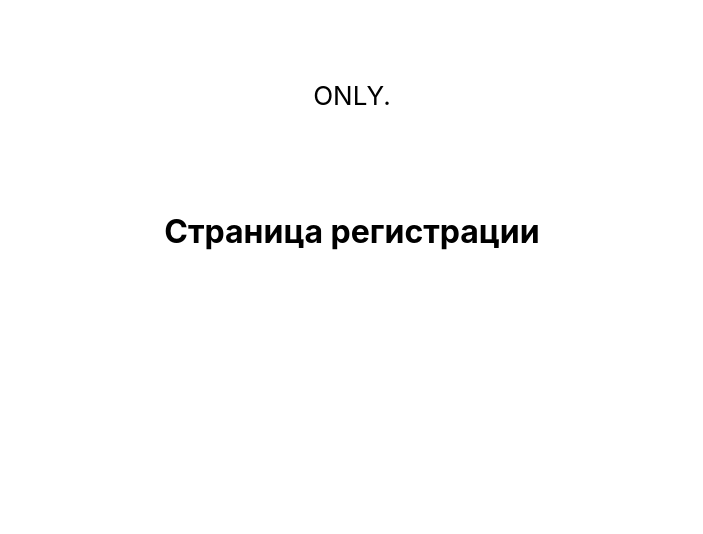
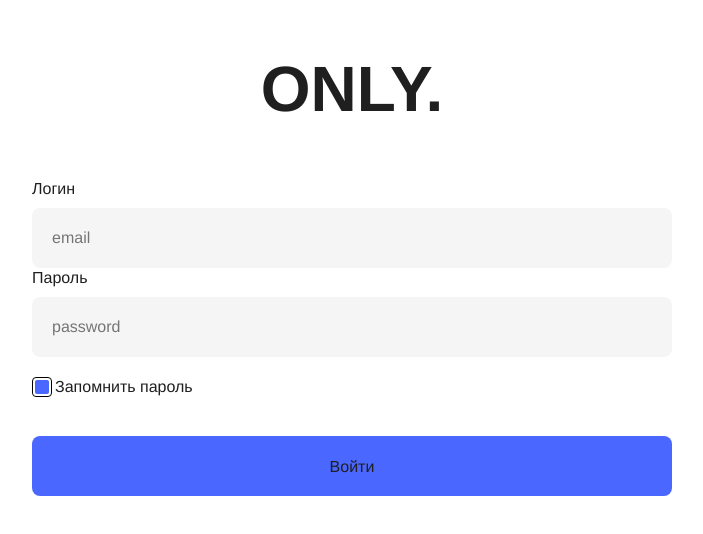
Before and after one commit to wzdorowa/authorization, a React (Create React App) app: page /login in a window 1280 px wide. Shown: the top 534 px of the page, without its empty margins (288-991 px from the left). Built offline with nearby package versions, Linux system fonts and the light colour scheme.

Commit message:
Create Login form.

```diff
--- a/package.json
+++ b/package.json
@@ -3,9 +3,13 @@
   "version": "0.1.0",
   "private": true,
   "dependencies": {
+    "@emotion/react": "^11.10.0",
+    "@emotion/styled": "^11.10.0",
+    "@mui/material": "^5.10.2",
     "@testing-library/jest-dom": "^5.16.5",
     "@testing-library/react": "^13.3.0",
     "@testing-library/user-event": "^13.5.0",
+    "styled-components": "^5.3.5",
     "react": "^18.2.0",
     "react-dom": "^18.2.0",
     "react-hook-form": "^7.34.2",
@@ -17,6 +21,7 @@
   },
   "devDependencies": {
     "@types/react": "^18.0.17",
+    "@types/styled-components": "^5.1.26",
     "@typescript-eslint/eslint-plugin": "^5.33.1",
     "@typescript-eslint/parser": "^5.33.1",
     "eslint": "^7.32.0",
@@ -24,7 +29,6 @@
     "eslint-config-airbnb-typescript": "^17.0.0",
     "eslint-plugin-react": "^7.26.1",
     "eslint-plugin-react-hooks": "^1.7.0",
-    "styled-components": "^5.3.5",
     "typescript": "^4.7.4"
   },
   "scripts": {
--- a/src/App.tsx
+++ b/src/App.tsx
@@ -1,7 +1,13 @@
-import './App.css';
 import { Routes, Route, Link } from 'react-router-dom';
+import styled from 'styled-components';
 import Login from './pages/login/Login';
 import Profile from './pages/profile/Profile';
+import './App.css';
+
+const StyledHeader = styled.h1`
+font-size: 64px;
+font-weight: 700;
+`;
 
 function App() {
   return (
@@ -11,7 +17,7 @@ function App() {
           className="App__header-link"
           to="/"
         >
-          ONLY.
+          <StyledHeader>ONLY.</StyledHeader>
         </Link>
       </header>
       <Routes>
--- /dev/null
+++ b/src/components/Checkbox/Checkbox.tsx
@@ -0,0 +1,65 @@
+import { useState } from 'react';
+import styled from 'styled-components';
+
+type PropsTypes = {
+  name: string,
+  isChecked: boolean,
+  children: string,
+};
+
+const StyledLabel = styled.label`
+position: relative;
+display: flex;
+line-height: 19px;
+
+input[type='checkbox']:checked {
+  & + .indicator::before {
+    position: absolute;
+    top: 2px;
+    left: 2px;
+    width: 14px;
+    height: 14px;
+    border-radius: 2px;
+    background-color: #4A67FF;
+    content: '';
+  }
+`;
+
+const StyledInput = styled.input`
+opacity: 0;
+`;
+
+const StyledIndicator = styled.span`
+position: absolute;
+width: 20px;
+height: 20px;
+border: 1px solid black;
+border-radius: 4px;
+cursor: pointer;
+`;
+
+const StyledValue = styled.span`
+padding-left: 10px;
+cursor: pointer;
+`;
+
+function Checkbox(props: PropsTypes) {
+  const { name, isChecked, children } = props;
+  const [checked, setChecked] = useState(isChecked);
+
+  const handleCheckboxChange = () => {
+    setChecked(!checked);
+  };
+
+  return (
+    <div>
+      <StyledLabel>
+        <StyledInput type="checkbox" name={name} checked={checked} onChange={handleCheckboxChange} />
+        <StyledIndicator className="indicator" />
+        <StyledValue>{children}</StyledValue>
+      </StyledLabel>
+    </div>
+  );
+}
+
+export default Checkbox;
--- a/src/index.css
+++ /dev/null
@@ -1,13 +0,0 @@
-body {
-  margin: 0;
-  font-family: -apple-system, BlinkMacSystemFont, 'Segoe UI', 'Roboto', 'Oxygen',
-    'Ubuntu', 'Cantarell', 'Fira Sans', 'Droid Sans', 'Helvetica Neue',
-    sans-serif;
-  -webkit-font-smoothing: antialiased;
-  -moz-osx-font-smoothing: grayscale;
-}
-
-code {
-  font-family: source-code-pro, Menlo, Monaco, Consolas, 'Courier New',
-    monospace;
-}
--- a/src/index.tsx
+++ b/src/index.tsx
@@ -1,8 +1,18 @@
 import React from 'react';
 import ReactDOM from 'react-dom/client';
 import { BrowserRouter } from 'react-router-dom';
-import './index.css';
+import { createGlobalStyle } from 'styled-components';
 import App from './App';
+
+const Global = createGlobalStyle`
+* {
+  margin: 0;
+  padding: 0;
+  box-sizing: border-box;
+  font: 16px/19px "Helvetica Neue", sans-serif;
+  color: #1F1F1F;
+}
+`;
 
 const element = document.getElementById('root');
 if (element) {
@@ -10,7 +20,10 @@ if (element) {
   root.render(
     <React.StrictMode>
       <BrowserRouter>
-        <App />
+        <>
+          <Global />
+          <App />
+        </>
       </BrowserRouter>
     </React.StrictMode>,
   );
--- a/src/pages/login/Login.tsx
+++ b/src/pages/login/Login.tsx
@@ -1,6 +1,70 @@
+import { useForm } from 'react-hook-form';
+import styled from 'styled-components';
+import Checkbox from '../../components/Checkbox/Checkbox';
+
+const StyledForm = styled.form`
+max-width: 640px;
+width: 90%;
+display: flex;
+flex-direction: column;
+justify-content: space-between;
+margin: 0 auto;
+`;
+
+const StyledInput = styled.input`
+height: 60px;
+width: 100%;
+background-color: #F5F5F5;
+border: none;
+border-radius: 8px;
+margin-top: 10px;
+padding: 20px;
+`;
+
+const StyledLabel = styled.label`
+display: flex;
+flex-direction: column;
+align-items: start;
+`;
+
+const StyledButton = styled.button`
+height: 60px;
+width: 100%;
+border: none;
+border-radius: 8px;
+background-color: #4A67FF;
+margin-top: 40px;
+`;
+
+const StyledCheckbox = styled.div`
+margin-top: 20px;
+`;
+
 function Login() {
+  const {
+    register,
+    handleSubmit,
+  } = useForm();
+
+  const onSubmit = (data: unknown) => {
+    console.log('data', JSON.stringify(data));
+  };
+
   return (
-    <h1>Страница регистрации</h1>
+    <StyledForm className="form-login" onSubmit={handleSubmit(onSubmit)}>
+      <StyledLabel>
+        <span>Логин</span>
+        <StyledInput type="email" placeholder="email" {...register('login')} />
+      </StyledLabel>
+      <StyledLabel>
+        <span>Пароль</span>
+        <StyledInput type="password" placeholder="password" {...register('password')} />
+      </StyledLabel>
+      <StyledCheckbox>
+        <Checkbox name="remember-password" isChecked>Запомнить пароль</Checkbox>
+      </StyledCheckbox>
+      <StyledButton type="submit">Войти</StyledButton>
+    </StyledForm>
   );
 }
 
```
Also changed, not shown: .eslintrc.json, 1 other file (tests, documents, lock files or other folders).
